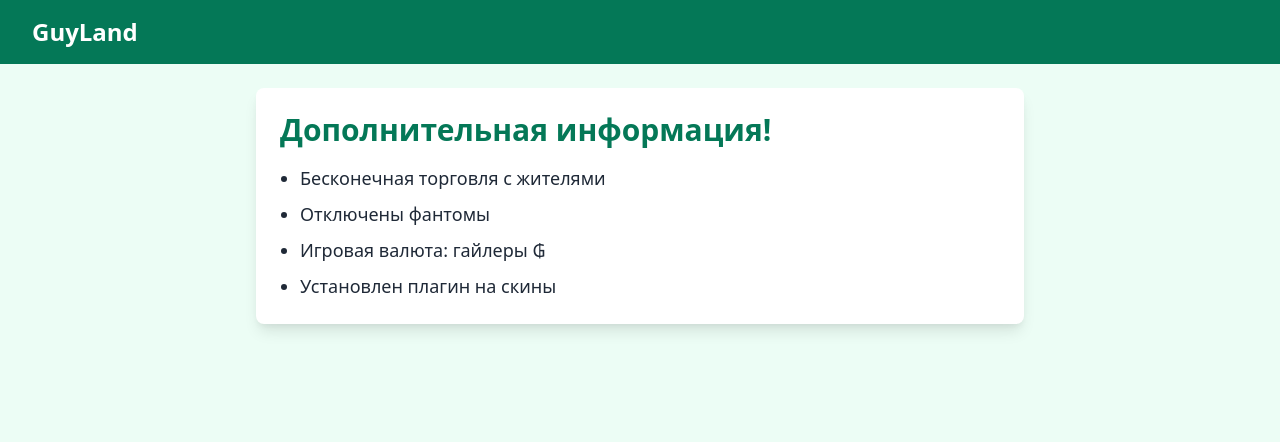
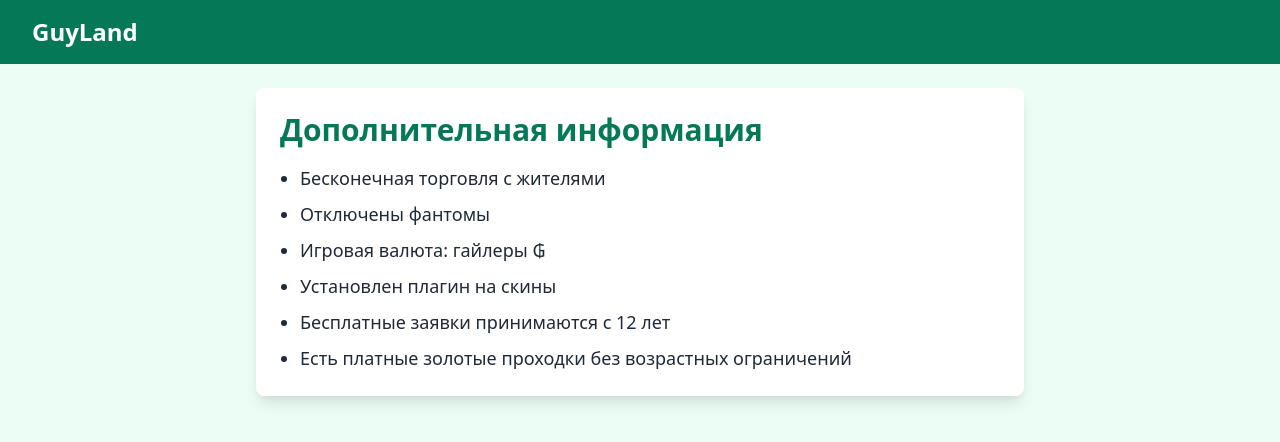
Before and after one commit to guyland-mine/Guyland.off, a plain HTML site: page dopoln.html in a window 1280 px wide. Drawn offline with nearby package versions, Linux system fonts and the light colour scheme.

Commit message:
Update dopoln.html

```diff
--- a/dopoln.html
+++ b/dopoln.html
@@ -30,14 +30,15 @@
     </div>
   </div>
 
-  <!-- Контент -->
   <div class="max-w-3xl mx-auto bg-white shadow-lg rounded-lg p-6 mt-6">
-    <h1 class="text-3xl font-bold text-green-700 mb-4">Дополнительная информация!</h1>
+    <h1 class="text-3xl font-bold text-green-700 mb-4">Дополнительная информация</h1>
     <ul class="list-disc pl-5 space-y-2 text-lg">
       <li>Бесконечная торговля с жителями</li>
       <li>Отключены фантомы</li>
       <li>Игровая валюта: гайлеры ₲</li>
       <li>Установлен плагин на скины</li>
+      <li>Бесплатные заявки принимаются с 12 лет</li>
+      <li>Есть платные золотые проходки без возрастных ограничений</li>
     </ul>
   </div>
 
```
